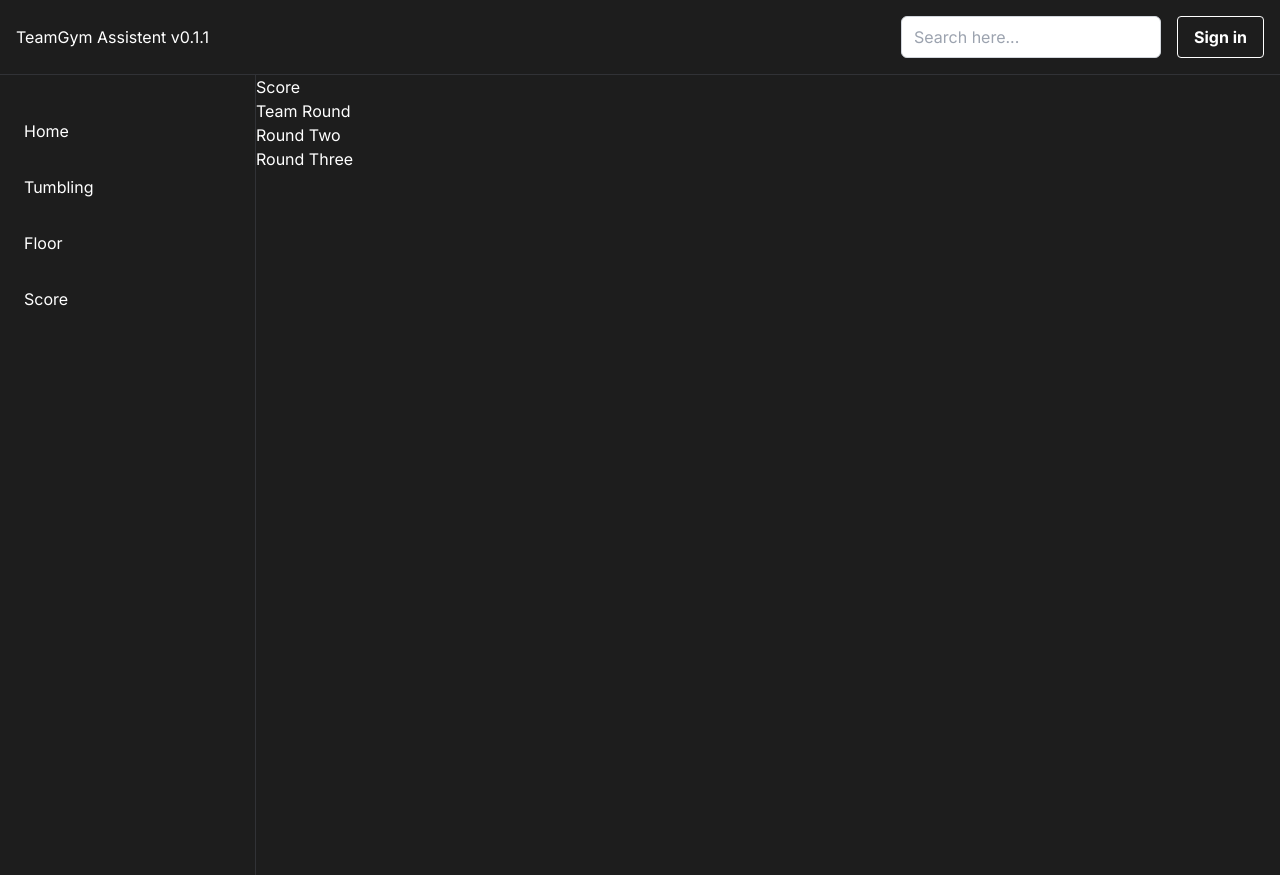
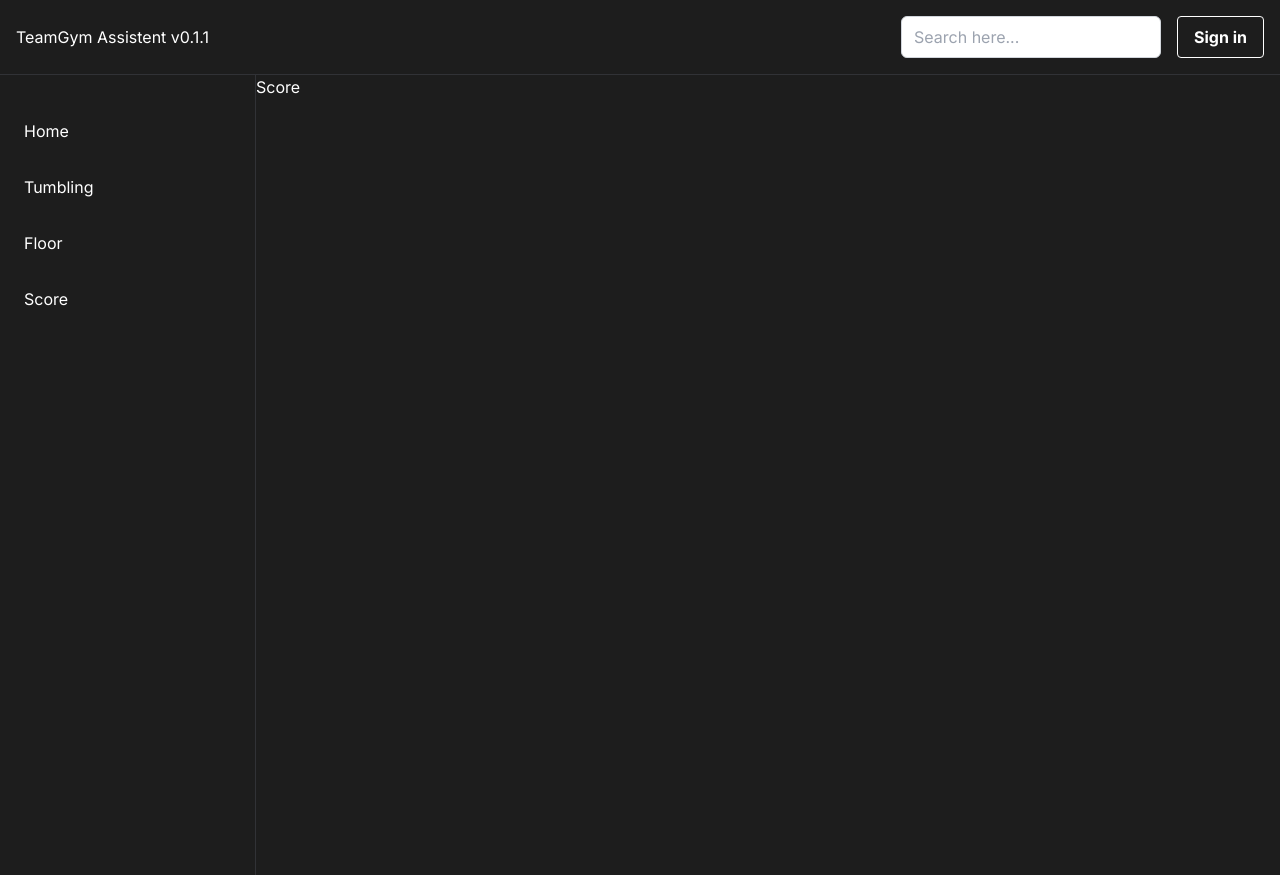
Before and after one commit to Haulund/teamgym-assistant, a Next.js app: page /score in a window 1280 px wide. Built offline with nearby package versions, Linux system fonts and the light colour scheme.

Commit message:
tumbling calculator Component cleanup more

```diff
--- a/src/app/score/page.tsx
+++ b/src/app/score/page.tsx
@@ -1,15 +1,12 @@
-"use client"
-import React, { useContext } from 'react'
-import { TumblingScoreContext } from '../components/Tabs'
+
+import React from 'react'
+
 
 export default function Score() {
-  const score = useContext(TumblingScoreContext) // Replace MyContext with the actual context object
+
   return (
     <div>
       <h2>Score</h2>
-      <p>Team Round {score.teamRound.difficulty}</p>
-      <p>Round Two {score.roundTwo.difficulty}</p>
-      <p>Round Three {score.roundThree.difficulty}</p>
     </div>
   )
 }
```
